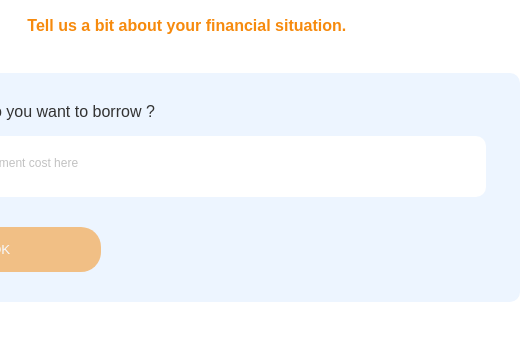
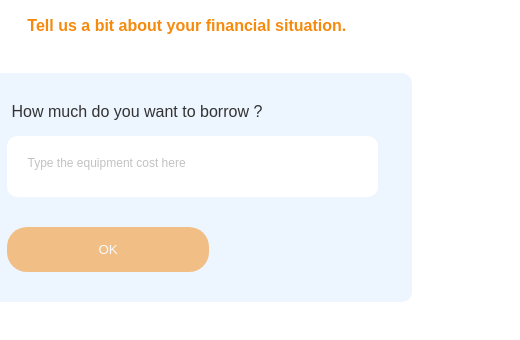
Before and after one commit to lbuignet/financing-calculator-cost, a plain HTML site: page index.html in a window 390 px wide. Shown: the whole page, 520 px wide, since content can reach past the window. Drawn offline with Linux system fonts and the light colour scheme.

Commit message:
Update styles.css

```diff
--- a/styles.css
+++ b/styles.css
@@ -832,7 +832,15 @@ margin-bottom: 0px;
     .__financing-calculator-4-my-plan-item p {
   padding-top: 5px;
   padding-bottom: 5px;
-}
+  }
+
+    .__financing-calculator-1 {
+  width: 450px
+  }
+
+    .__financing-calculator-user-input-1 {
+  width: 100%
+  }
 }
 
 @media (max-width: 500px) {
@@ -983,6 +991,14 @@ margin-bottom: 0px;
       .__h6test {
   font-size: 12px;
   }
+
+      .__financing-calculator-1 {
+  width: 400px
+  }
+
+    .__financing-calculator-user-input-1 {
+  width: 100%
+  }
 }
 
 @media (max-width: 400px) {
@@ -993,4 +1009,12 @@ margin-bottom: 0px;
     .__h6test {
   font-size: 12px;
   }
+
+      .__financing-calculator-1 {
+  width: 350px
+  }
+
+    .__financing-calculator-user-input-1 {
+  width: 100%
+  }
 }
```
